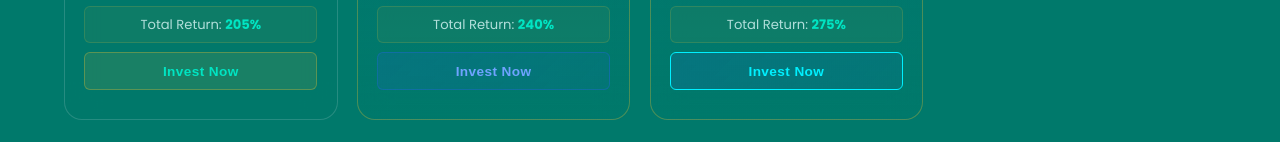
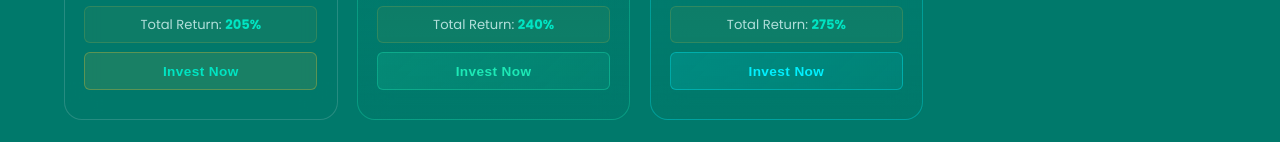
Before and after one commit to aletombanya-netizen/kenyavest, a website: page public/index.html in a window 1280 px wide. Shown: the part 2340-2482 px from the top of the page. Drawn offline with Linux system fonts and the light colour scheme; no server answers.

Commit message:
fix: Elite and VIP plan color gradients

```diff
--- a/public/index.html
+++ b/public/index.html
@@ -270,8 +270,8 @@
         <button class="btn btn-plan btn-plan-vip" onclick="openModal('register')">Invest Now</button>
       </div>
 
-      <div class="plan-card plan-vip">
-        <div class="plan-tier" style="color: #00F0FF;">Elite</div>
+      <div class="plan-card plan-elite">
+        <div class="plan-tier">Elite</div>
         <div class="plan-ico">&#x1F48E;</div>
         <h3>Elite Plan</h3>
         <div class="plan-range">KES 250,000+</div>
@@ -285,7 +285,7 @@
           <li><span class="ck">&#10003;</span> Exclusive events</li>
         </ul>
         <div class="plan-ret">Total Return: <strong>275%</strong></div>
-        <button class="btn btn-plan btn-plan-vip" style="border-color: #00F0FF; color: #00F0FF;" onclick="openModal('register')">Invest Now</button>
+        <button class="btn btn-plan btn-plan-elite" onclick="openModal('register')">Invest Now</button>
       </div>
 
     </div>
--- a/public/style.css
+++ b/public/style.css
@@ -547,10 +547,16 @@ img { max-width: 100%; display: block; }
 .plan-popular:hover { transform: scale(1.04) translateY(-6px); }
 
 .plan-vip {
-  border-color: rgba(244,196,48,.3);
-  background: linear-gradient(180deg, rgba(37,99,235,.07) 0%, var(--card) 100%);
+  border-color: rgba(29,233,182,.3);
+  background: linear-gradient(180deg, rgba(29,233,182,.07) 0%, var(--card) 100%);
 }
-.plan-vip:hover { border-color: var(--accent); box-shadow: 0 16px 50px rgba(37,99,235,.1); }
+.plan-vip:hover { border-color: var(--accent); box-shadow: 0 16px 50px rgba(29,233,182,.1); }
+
+.plan-elite {
+  border-color: rgba(0,240,255,.3);
+  background: linear-gradient(180deg, rgba(0,240,255,.07) 0%, var(--card) 100%);
+}
+.plan-elite:hover { border-color: #00F0FF; box-shadow: 0 16px 50px rgba(0,240,255,.1); }
 
 .pop-ribbon {
   position: absolute;
@@ -576,6 +582,7 @@ img { max-width: 100%; display: block; }
 }
 .plan-popular .plan-tier { color: var(--gold); }
 .plan-vip .plan-tier { color: var(--accent); }
+.plan-elite .plan-tier { color: #00F0FF; }
 
 .plan-ico { font-size: 2rem; }
 
@@ -636,11 +643,18 @@ img { max-width: 100%; display: block; }
 }
 .btn-plan-hot:hover { transform: translateY(-2px); box-shadow: 0 8px 30px var(--gold-glow); }
 .btn-plan-vip {
-  background: linear-gradient(135deg, rgba(37,99,235,.15), rgba(37,99,235,.08));
-  border: 1px solid rgba(37,99,235,.35);
-  color: #6fa3ff;
+  background: linear-gradient(135deg, rgba(29,233,182,.15), rgba(29,233,182,.08));
+  border: 1px solid rgba(29,233,182,.35);
+  color: var(--accent);
 }
-.btn-plan-vip:hover { background: var(--accent); color: #fff; }
+.btn-plan-vip:hover { background: var(--accent); color: var(--navy); }
+
+.btn-plan-elite {
+  background: linear-gradient(135deg, rgba(0,240,255,.15), rgba(0,240,255,.08));
+  border: 1px solid rgba(0,240,255,.35);
+  color: #00F0FF;
+}
+.btn-plan-elite:hover { background: #00F0FF; color: var(--navy); }
 
 .ref-banner {
   background: linear-gradient(135deg, rgba(244,196,48,.07), rgba(37,99,235,.05));
```
